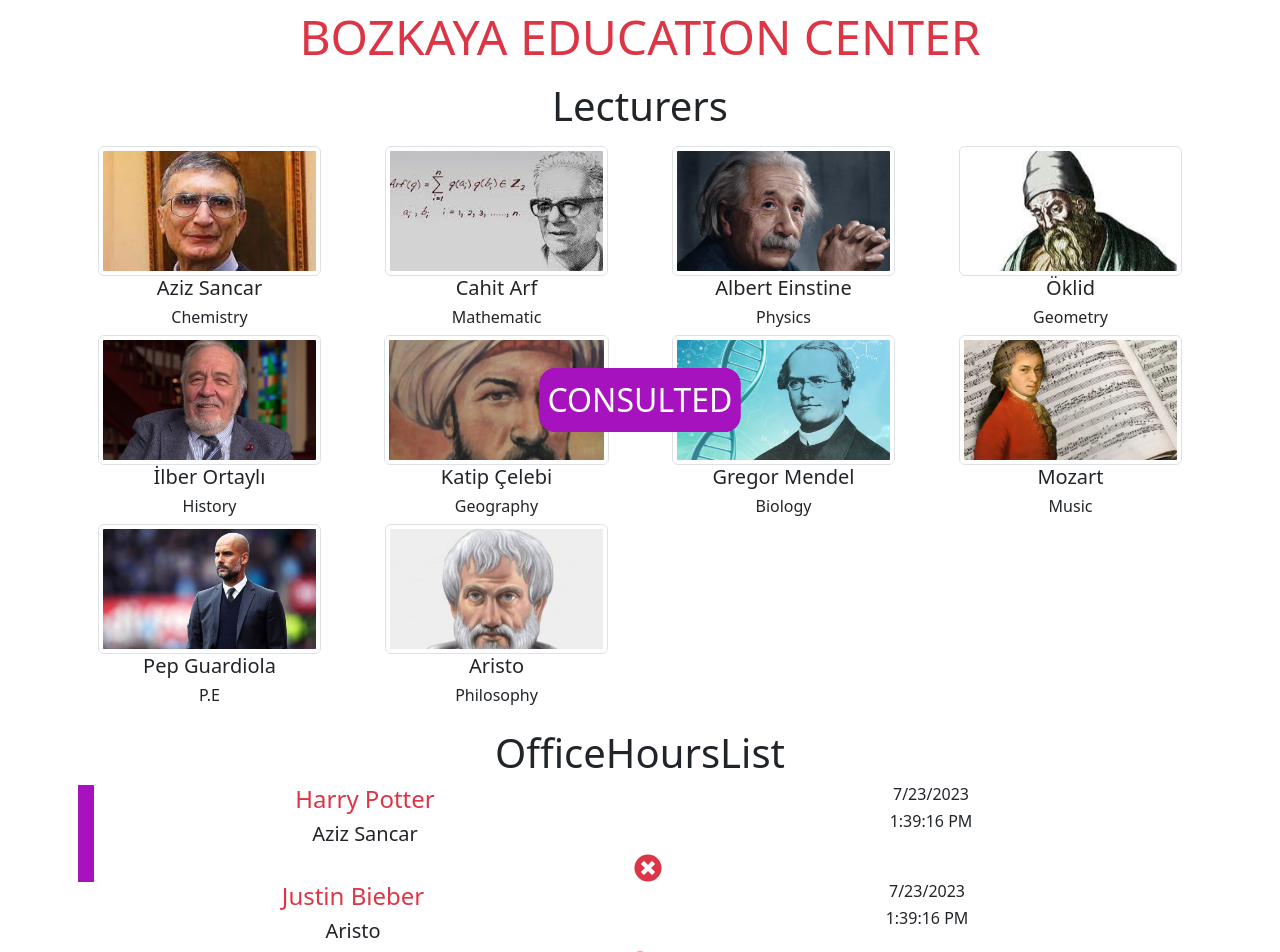
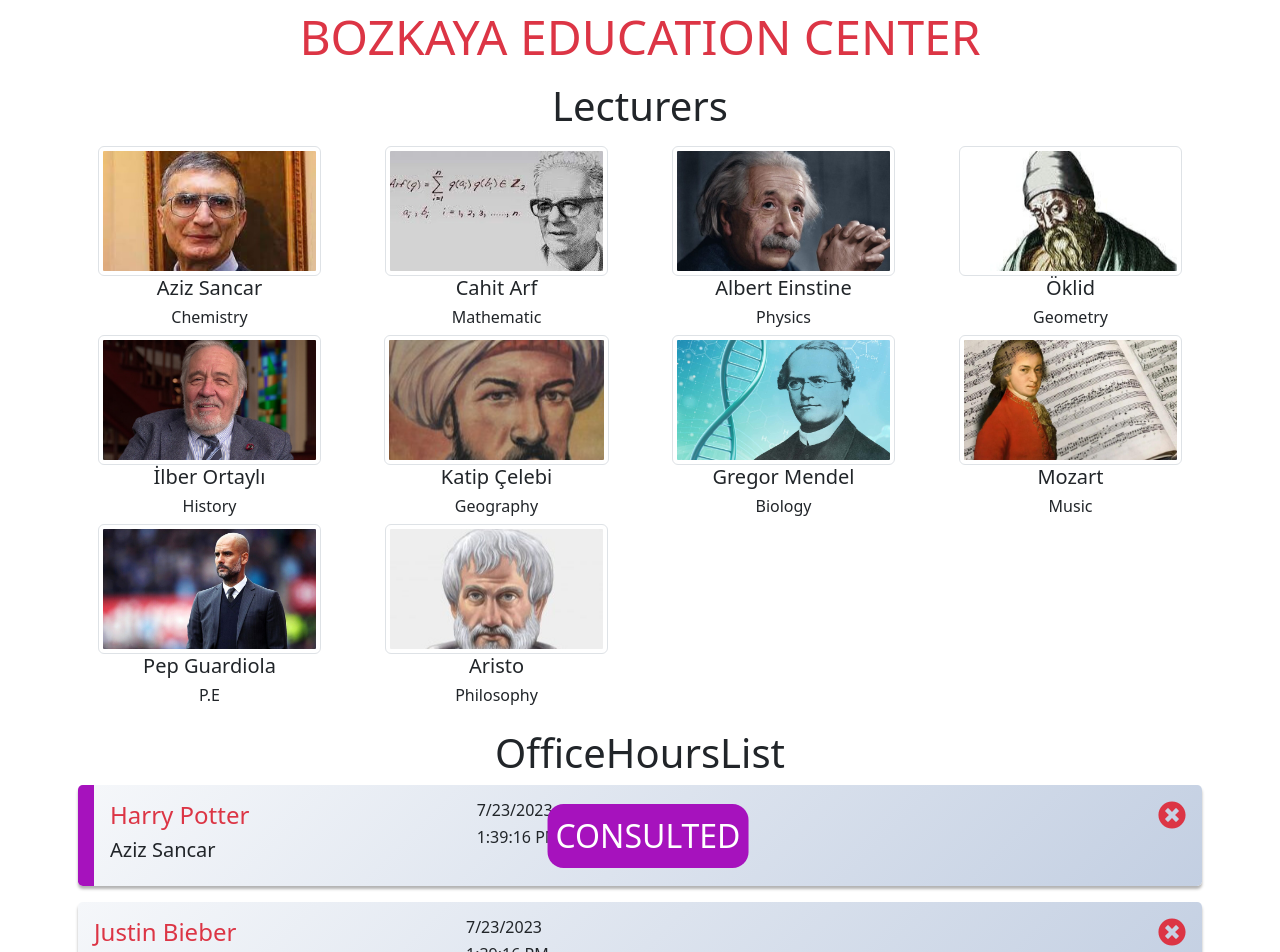
Before and after one commit to mbozkayaGitHub/educationcenter, a React (Create React App) app: page / in a window 1280 px wide. Shown: the top 952 px of the page. Built offline with nearby package versions, Linux system fonts and the light colour scheme.

Commit message:
onScreen

```diff
--- a/src/App.css
+++ b/src/App.css
@@ -11,7 +11,7 @@
   cursor: pointer;
 }
 
-.appointments {
+.officeHoursList {
   width: 100%;
   max-width: 1200px;
   min-width: 275px;
--- a/src/components/OfficeHoursList.jsx
+++ b/src/components/OfficeHoursList.jsx
@@ -6,6 +6,15 @@
 
 const handleDelete = (id) => {
   setOfficeHoursList(officeHoursList.filter((item)=> item.id !== id));
+}
+
+const handleDoubleClick = (id) => {
+  setOfficeHoursList(
+    officeHoursList.map((item)=>
+      item.id === id ? {...item,consulted:
+        !item.consulted} : item
+    )
+  )
 }
   return (
     <Container className="p-2">
@@ -21,21 +30,26 @@
           <div
             key={id}
             className={
-              consulted ? "officeHoursList consulted" : "officeHoursList "
+              consulted ? "officeHoursList consulted" : "officeHoursList"
             }
+            onDoubleClick={() => handleDoubleClick(id)}
           >
             <Row>
               <Col>
                 <h4 className="text-danger">{student}</h4>
                 <h5>{lecturer}</h5>
               </Col>
-              <Col>
+              <Col >
                 <h6>{new Date(day).toLocaleDateString()}</h6>
                 <h6>{new Date(day).toLocaleTimeString()}</h6>
               </Col>
+              <Col
+              className="text-end"
+              >
               <FaTimesCircle className="text-danger fs-3" type="button"
                onClick={() => handleDelete(id)}
               />
+              </Col>
             </Row>
           </div>
         );
```
